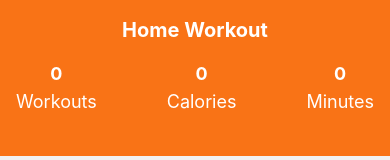
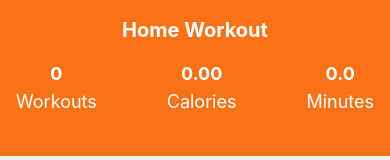
Before and after one commit to HussainMhm/Fitness-App-with-React-Native, a React Native app: screen /Home in a window 390 px wide. Shown: the top 160 px of the page. Built offline with nearby package versions, Linux system fonts and the light colour scheme.

Commit message:
Implemented and used fitness context

```diff
--- a/App.js
+++ b/App.js
@@ -1,7 +1,12 @@
 import { StatusBar } from "expo-status-bar";
 import { StyleSheet, Text, View } from "react-native";
 import Navigation from "./Navigation";
+import { FitnessProvider } from "./Context";
 
 export default function App() {
-    return <Navigation />;
+    return (
+        <FitnessProvider>
+            <Navigation />
+        </FitnessProvider>
+    );
 }
--- /dev/null
+++ b/Context.js
@@ -0,0 +1,22 @@
+import React, { createContext, useState } from "react";
+
+const FitnessContext = createContext();
+
+const defaultFitnessState = {
+    completedWorkouts: [],
+    workout: 0,
+    burnedCalories: 0,
+    workoutTime: 0,
+};
+
+const FitnessProvider = ({ children }) => {
+    const [fitnessState, setFitnessState] = useState(defaultFitnessState);
+
+    return (
+        <FitnessContext.Provider value={{ ...fitnessState, setFitnessState }}>
+            {children}
+        </FitnessContext.Provider>
+    );
+};
+
+export { FitnessProvider, FitnessContext };
--- a/screens/ExerciseScreen.js
+++ b/screens/ExerciseScreen.js
@@ -1,4 +1,4 @@
-import { useState } from "react";
+import { useContext, useState } from "react";
 import {
     View,
     Text,
@@ -8,11 +8,16 @@ import {
     StatusBar,
     TouchableOpacity,
 } from "react-native";
+import { FitnessContext } from "../Context";
 
 const ExerciseScreen = ({ navigation, route }) => {
     const { exercises } = route.params;
     const [exerciseIndex, setExerciseIndex] = useState(0);
     const currentExercise = exercises[exerciseIndex];
+
+    const fitnessContext = useContext(FitnessContext);
+    const { completedWorkouts, workout, burnedCalories, workoutTime, setFitnessState } =
+        fitnessContext;
 
     return (
         <SafeAreaView style={styles.safeArea} className="flex-1 bg-white">
@@ -28,6 +33,14 @@ const ExerciseScreen = ({ navigation, route }) => {
                 className="bg-orange-600 mx-auto mt-8 px-20 py-2 rounded-2xl"
                 onPress={() => {
                     navigation.navigate("Rest");
+                    setFitnessState((prevState) => ({
+                        ...prevState,
+
+                        completedWorkouts: [...prevState.completedWorkouts, currentExercise.name],
+                        workout: prevState.workout + 1,
+                        workoutTime: prevState.workoutTime + 2.5,
+                        burnedCalories: prevState.burnedCalories + 6.3,
+                    }));
 
                     setTimeout(() => {
                         if (exerciseIndex === exercises.length - 1) {
--- a/screens/HomeScreen.js
+++ b/screens/HomeScreen.js
@@ -1,23 +1,32 @@
+import { useContext } from "react";
 import { View, Text, SafeAreaView, StyleSheet, Image, ScrollView, StatusBar } from "react-native";
 import React from "react";
+import { FitnessContext } from "../Context";
 import FitnessCards from "../components/FitnessCards";
 
 const HomeScreen = () => {
+    const fitnessContext = useContext(FitnessContext);
+    const { completedWorkouts, workout, burnedCalories, workoutTime } = fitnessContext;
+
     return (
         <SafeAreaView className="flex-1" style={styles.safeArea}>
             <View className="bg-orange-500 p-4 pb-10">
                 <Text className="text-xl font-bold text-white mb-4 mx-auto">Home Workout</Text>
                 <View className="flex-row justify-between space-x-2">
                     <View className="justify-center items-center">
-                        <Text className="text-white text-lg font-bold">0</Text>
+                        <Text className="text-white text-lg font-bold">{workout}</Text>
                         <Text className="text-white text-lg ">Workouts</Text>
                     </View>
                     <View className="justify-center items-center">
-                        <Text className="text-white text-lg font-bold">0</Text>
+                        <Text className="text-white text-lg font-bold">
+                            {burnedCalories.toFixed(2)}
+                        </Text>
                         <Text className="text-white text-lg ">Calories</Text>
                     </View>
                     <View className="justify-center items-center">
-                        <Text className="text-white text-lg font-bold">0</Text>
+                        <Text className="text-white text-lg font-bold">
+                            {workoutTime.toFixed(1)}
+                        </Text>
                         <Text className="text-white text-lg ">Minutes</Text>
                     </View>
                 </View>
--- a/screens/WorkoutScreen.js
+++ b/screens/WorkoutScreen.js
@@ -1,3 +1,4 @@
+import { useContext } from "react";
 import {
     SafeAreaView,
     StyleSheet,
@@ -10,9 +11,13 @@ import {
     ScrollView,
 } from "react-native";
 import { Ionicons } from "@expo/vector-icons";
+import { FitnessContext } from "../Context";
 
 const WorkoutScreen = ({ navigation, route }) => {
     const { id, image, exercises } = route.params;
+
+    const fitnessContext = useContext(FitnessContext);
+    const { completedWorkouts, setFitnessState } = fitnessContext;
 
     return (
         <SafeAreaView style={styles.safeArea} className="flex-1 bg-white">
@@ -35,16 +40,20 @@ const WorkoutScreen = ({ navigation, route }) => {
                     return (
                         <TouchableOpacity
                             key={index}
-                            className="flex-row m-4 p-2 space-x-6 border-r-4 border-gray-400"
+                            className="flex-row mx-4 my-4 px-2 space-x-6 border-r-4 border-gray-400 justify-center items-center"
                         >
                             <Image
                                 source={{ uri: exercise.image }}
                                 className="w-24 h-24 bg-slate-200"
                             />
-                            <View className="mt-4">
+                            <View className="mt-4 flex-1">
                                 <Text className="text-lg font-bold">{exercise.name}</Text>
                                 <Text className="text-lg text-gray-700">X{exercise.sets}</Text>
                             </View>
+
+                            {completedWorkouts.includes(exercise.name) && (
+                                <Ionicons name="checkmark-circle" size={32} color="green" />
+                            )}
                         </TouchableOpacity>
                     );
                 })}
@@ -53,7 +62,13 @@ const WorkoutScreen = ({ navigation, route }) => {
             <View className="bg-slate-50 p-4 justify-center items-center">
                 <TouchableOpacity
                     className="bg-orange-600 py-2 px-8 rounded-xl"
-                    onPress={() => navigation.navigate("Exercise", { exercises: exercises })}
+                    onPress={() => {
+                        navigation.navigate("Exercise", { exercises: exercises });
+                        setFitnessState((prevState) => ({
+                            ...prevState,
+                            completedWorkouts: [],
+                        }));
+                    }}
                 >
                     <Text className="text-white text-base font-bold">Start</Text>
                 </TouchableOpacity>
```
